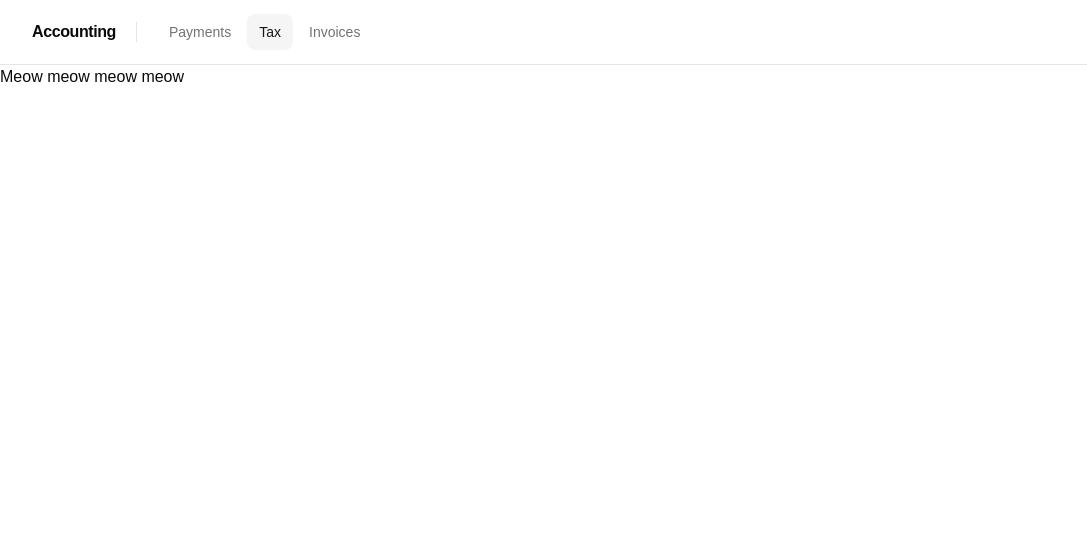
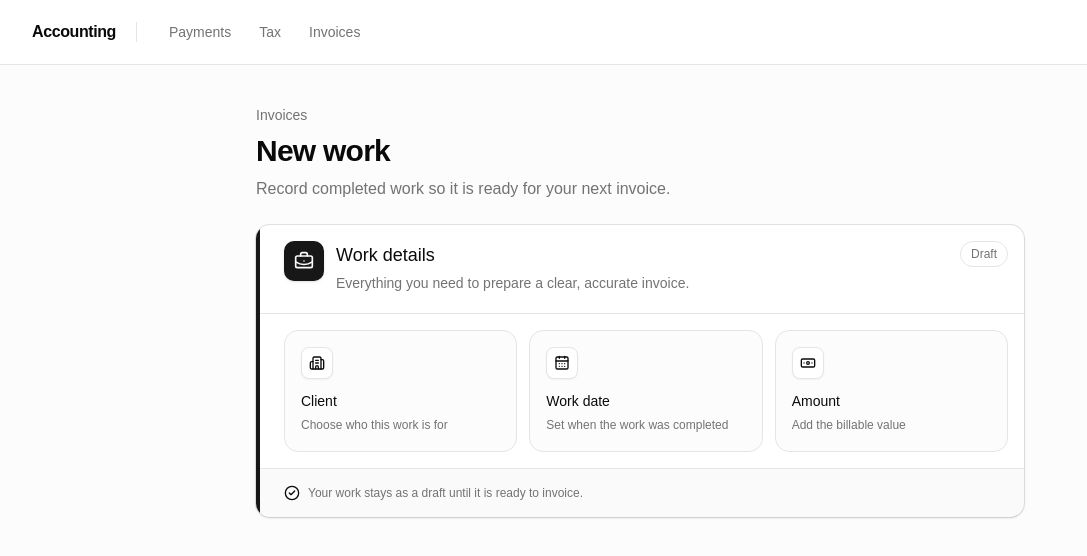
Before and after one commit to roja300/Accounting, a React (Vite) app in the folder src/frontend/: page /work/new in a window 1280 px wide. Before the commit this address led to /tax. Shown: the top 556 px of the page, without its empty margins (0-1087 px from the left). Built offline with nearby package versions, Linux system fonts and the light colour scheme.

Commit message:
Add create new work form

```diff
--- a/src/frontend/src/App.tsx
+++ b/src/frontend/src/App.tsx
@@ -2,6 +2,7 @@ import { Navigate, Route, Routes } from 'react-router-dom';
 
 import { AppNavbar } from '@/components/app-navbar';
 import { InvoicesPage } from '@/features/invoices/invoices-page';
+import { NewWorkPage } from '@/features/invoices/new-work-page.tsx';
 import { PaymentsPage } from '@/features/payments/payments-page.tsx';
 import { TaxPage } from '@/features/tax/tax-page.tsx';
 
@@ -29,6 +30,10 @@ export function App() {
 						element={<TaxPage />}
 					/>
 					<Route
+						path="/work/new"
+						element={<NewWorkPage />}
+					/>
+					<Route
 						path="/invoices"
 						element={<InvoicesPage />}
 					/>
--- /dev/null
+++ b/src/frontend/src/components/ui/card.tsx
@@ -0,0 +1,102 @@
+import * as React from "react"
+import { cn } from "cn"
+
+function Card({
+  className,
+  size = "default",
+  ...props
+}: React.ComponentProps<"div"> & { size?: "default" | "sm" }) {
+  return (
+    <div
+      data-slot="card"
+      data-size={size}
+      className={cn(
+        "group/card flex flex-col gap-(--card-spacing) overflow-hidden rounded-xl bg-card py-(--card-spacing) text-sm text-card-foreground ring-1 ring-foreground/10 [--card-spacing:--spacing(4)] has-data-[slot=card-footer]:pb-0 has-[>img:first-child]:pt-0 data-[size=sm]:[--card-spacing:--spacing(3)] data-[size=sm]:has-data-[slot=card-footer]:pb-0 *:[img:first-child]:rounded-t-xl *:[img:last-child]:rounded-b-xl",
+        className
+      )}
+      {...props}
+    />
+  )
+}
+
+function CardHeader({ className, ...props }: React.ComponentProps<"div">) {
+  return (
+    <div
+      data-slot="card-header"
+      className={cn(
+        "group/card-header @container/card-header grid auto-rows-min items-start gap-1 rounded-t-xl px-(--card-spacing) has-data-[slot=card-action]:grid-cols-[1fr_auto] has-data-[slot=card-description]:grid-rows-[auto_auto] [.border-b]:pb-(--card-spacing)",
+        className
+      )}
+      {...props}
+    />
+  )
+}
+
+function CardTitle({ className, ...props }: React.ComponentProps<"div">) {
+  return (
+    <div
+      data-slot="card-title"
+      className={cn(
+        "font-heading text-base leading-snug font-medium group-data-[size=sm]/card:text-sm",
+        className
+      )}
+      {...props}
+    />
+  )
+}
+
+function CardDescription({ className, ...props }: React.ComponentProps<"div">) {
+  return (
+    <div
+      data-slot="card-description"
+      className={cn("text-sm text-muted-foreground", className)}
+      {...props}
+    />
+  )
+}
+
+function CardAction({ className, ...props }: React.ComponentProps<"div">) {
+  return (
+    <div
+      data-slot="card-action"
+      className={cn(
+        "col-start-2 row-span-2 row-start-1 self-start justify-self-end",
+        className
+      )}
+      {...props}
+    />
+  )
+}
+
+function CardContent({ className, ...props }: React.ComponentProps<"div">) {
+  return (
+    <div
+      data-slot="card-content"
+      className={cn("px-(--card-spacing)", className)}
+      {...props}
+    />
+  )
+}
+
+function CardFooter({ className, ...props }: React.ComponentProps<"div">) {
+  return (
+    <div
+      data-slot="card-footer"
+      className={cn(
+        "flex items-center rounded-b-xl border-t bg-muted/50 p-(--card-spacing)",
+        className
+      )}
+      {...props}
+    />
+  )
+}
+
+export {
+  Card,
+  CardHeader,
+  CardFooter,
+  CardTitle,
+  CardAction,
+  CardDescription,
+  CardContent,
+}
--- /dev/null
+++ b/src/frontend/src/components/ui/tooltip.tsx
@@ -0,0 +1,63 @@
+import { Tooltip as TooltipPrimitive } from "@base-ui/react/tooltip"
+import { cn } from "cn"
+
+function TooltipProvider({
+  delay = 0,
+  ...props
+}: TooltipPrimitive.Provider.Props) {
+  return (
+    <TooltipPrimitive.Provider
+      data-slot="tooltip-provider"
+      delay={delay}
+      {...props}
+    />
+  )
+}
+
+function Tooltip({ ...props }: TooltipPrimitive.Root.Props) {
+  return <TooltipPrimitive.Root data-slot="tooltip" {...props} />
+}
+
+function TooltipTrigger({ ...props }: TooltipPrimitive.Trigger.Props) {
+  return <TooltipPrimitive.Trigger data-slot="tooltip-trigger" {...props} />
+}
+
+function TooltipContent({
+  className,
+  side = "top",
+  sideOffset = 4,
+  align = "center",
+  alignOffset = 0,
+  children,
+  ...props
+}: TooltipPrimitive.Popup.Props &
+  Pick<
+    TooltipPrimitive.Positioner.Props,
+    "align" | "alignOffset" | "side" | "sideOffset"
+  >) {
+  return (
+    <TooltipPrimitive.Portal>
+      <TooltipPrimitive.Positioner
+        align={align}
+        alignOffset={alignOffset}
+        side={side}
+        sideOffset={sideOffset}
+        className="isolate z-50"
+      >
+        <TooltipPrimitive.Popup
+          data-slot="tooltip-content"
+          className={cn(
+            "z-50 inline-flex w-fit max-w-xs origin-(--transform-origin) items-center gap-1.5 rounded-md bg-foreground px-3 py-1.5 text-xs text-background has-data-[slot=kbd]:pr-1.5 data-[side=bottom]:slide-in-from-top-2 data-[side=inline-end]:slide-in-from-left-2 data-[side=inline-start]:slide-in-from-right-2 data-[side=left]:slide-in-from-right-2 data-[side=right]:slide-in-from-left-2 data-[side=top]:slide-in-from-bottom-2 **:data-[slot=kbd]:relative **:data-[slot=kbd]:isolate **:data-[slot=kbd]:z-50 **:data-[slot=kbd]:rounded-sm data-[state=delayed-open]:animate-in data-[state=delayed-open]:fade-in-0 data-[state=delayed-open]:zoom-in-95 data-open:animate-in data-open:fade-in-0 data-open:zoom-in-95 data-closed:animate-out data-closed:fade-out-0 data-closed:zoom-out-95",
+            className
+          )}
+          {...props}
+        >
+          {children}
+          <TooltipPrimitive.Arrow className="z-50 size-2.5 translate-y-[calc(-50%-2px)] rotate-45 rounded-[2px] bg-foreground fill-foreground data-[side=bottom]:top-1 data-[side=inline-end]:top-1/2! data-[side=inline-end]:-left-1 data-[side=inline-end]:-translate-y-1/2 data-[side=inline-start]:top-1/2! data-[side=inline-start]:-right-1 data-[side=inline-start]:-translate-y-1/2 data-[side=left]:top-1/2! data-[side=left]:-right-1 data-[side=left]:-translate-y-1/2 data-[side=right]:top-1/2! data-[side=right]:-left-1 data-[side=right]:-translate-y-1/2 data-[side=top]:-bottom-2.5" />
+        </TooltipPrimitive.Popup>
+      </TooltipPrimitive.Positioner>
+    </TooltipPrimitive.Portal>
+  )
+}
+
+export { Tooltip, TooltipTrigger, TooltipContent, TooltipProvider }
--- a/src/frontend/src/features/invoices/invoices-page.tsx
+++ b/src/frontend/src/features/invoices/invoices-page.tsx
@@ -1,8 +1,31 @@
+import { PlusIcon } from 'lucide-react';
+import { Link } from 'react-router-dom';
+import { PageContainer } from '@/components/page-container.tsx';
+import { Button } from '@/components/ui/button.tsx';
+import {
+	Tooltip,
+	TooltipContent,
+	TooltipTrigger,
+} from '@/components/ui/tooltip.tsx';
+
 export function InvoicesPage() {
 	return (
-		<section
-			aria-label="Invoices page"
-			className="min-h-[calc(100svh-4rem)]"
-		/>
+		<PageContainer
+			title={'Invoices'}
+			headerContent={
+				<Tooltip>
+					<TooltipTrigger>
+						<Button>
+							<Link to={'/work/new'}>
+								<PlusIcon />
+							</Link>
+						</Button>
+					</TooltipTrigger>
+					<TooltipContent>Create new record of work</TooltipContent>
+				</Tooltip>
+			}
+		>
+			Invoice Table
+		</PageContainer>
 	);
 }
--- /dev/null
+++ b/src/frontend/src/features/invoices/new-work-page.tsx
@@ -0,0 +1,132 @@
+import {
+	BanknoteIcon,
+	BriefcaseBusinessIcon,
+	Building2Icon,
+	CalendarDaysIcon,
+	CheckCircle2Icon,
+} from 'lucide-react';
+
+import {
+	Card,
+	CardAction,
+	CardContent,
+	CardDescription,
+	CardFooter,
+	CardHeader,
+	CardTitle,
+} from '@/components/ui/card';
+
+const workDetails = [
+	{
+		label: 'Client',
+		description: 'Choose who this work is for',
+		icon: Building2Icon,
+	},
+	{
+		label: 'Work date',
+		description: 'Set when the work was completed',
+		icon: CalendarDaysIcon,
+	},
+	{
+		label: 'Amount',
+		description: 'Add the billable value',
+		icon: BanknoteIcon,
+	},
+] as const;
+
+export function NewWorkPage() {
+	return (
+		<section
+			aria-labelledby="new-work-title"
+			className="min-h-[calc(100svh-4rem)] bg-muted/30 px-4 py-10 sm:px-6 lg:px-8"
+		>
+			<div className="mx-auto w-full max-w-3xl">
+				<div className="mb-6">
+					<p className="mb-2 text-sm font-medium text-muted-foreground">
+						Invoices
+					</p>
+					<h1
+						id="new-work-title"
+						className="text-3xl font-semibold tracking-tight"
+					>
+						New work
+					</h1>
+					<p className="mt-2 max-w-2xl text-sm leading-6 text-muted-foreground sm:text-base">
+						Record completed work so it is ready for your next
+						invoice.
+					</p>
+				</div>
+
+				<Card
+					role="region"
+					aria-labelledby="work-details-title"
+					className="relative shadow-sm before:absolute before:inset-y-0 before:left-0 before:w-1 before:bg-primary"
+				>
+					<CardHeader className="border-b pl-6 sm:pl-7">
+						<div className="flex items-start gap-3">
+							<div className="flex size-10 shrink-0 items-center justify-center rounded-lg bg-primary text-primary-foreground shadow-sm">
+								<BriefcaseBusinessIcon
+									className="size-5"
+									aria-hidden="true"
+								/>
+							</div>
+							<div>
+								<CardTitle
+									id="work-details-title"
+									className="text-lg"
+								>
+									Work details
+								</CardTitle>
+								<CardDescription className="mt-1 leading-5">
+									Everything you need to prepare a clear,
+									accurate invoice.
+								</CardDescription>
+							</div>
+						</div>
+						<CardAction>
+							<span className="inline-flex items-center rounded-full border bg-background px-2.5 py-1 text-xs font-medium text-muted-foreground">
+								Draft
+							</span>
+						</CardAction>
+					</CardHeader>
+
+					<CardContent className="pl-6 sm:pl-7">
+						<div className="grid gap-3 sm:grid-cols-3">
+							{workDetails.map((detail) => {
+								const Icon = detail.icon;
+
+								return (
+									<div
+										key={detail.label}
+										className="rounded-xl border bg-muted/35 p-4 transition-colors hover:bg-muted/60"
+									>
+										<div className="mb-3 flex size-8 items-center justify-center rounded-md border bg-background text-foreground shadow-xs">
+											<Icon
+												className="size-4"
+												aria-hidden="true"
+											/>
+										</div>
+										<p className="font-medium">
+											{detail.label}
+										</p>
+										<p className="mt-1 text-xs leading-5 text-muted-foreground">
+											{detail.description}
+										</p>
+									</div>
+								);
+							})}
+						</div>
+					</CardContent>
+
+					<CardFooter className="gap-2 pl-6 text-xs text-muted-foreground sm:pl-7">
+						<CheckCircle2Icon
+							className="size-4 text-foreground"
+							aria-hidden="true"
+						/>
+						Your work stays as a draft until it is ready to invoice.
+					</CardFooter>
+				</Card>
+			</div>
+		</section>
+	);
+}
--- a/src/frontend/src/main.tsx
+++ b/src/frontend/src/main.tsx
@@ -4,6 +4,7 @@ import { BrowserRouter } from 'react-router-dom';
 
 import './index.css';
 import { ThemeProvider } from '@/components/theme-provider.tsx';
+import { TooltipProvider } from '@/components/ui/tooltip.tsx';
 import App from './App.tsx';
 
 const rootElement = document.getElementById('root');
@@ -16,7 +17,9 @@ createRoot(rootElement).render(
 	<StrictMode>
 		<BrowserRouter>
 			<ThemeProvider>
-				<App />
+				<TooltipProvider>
+					<App />
+				</TooltipProvider>
 			</ThemeProvider>
 		</BrowserRouter>
 	</StrictMode>,
```
Also changed, not shown: 3 other files (tests, documents, lock files or other folders).
